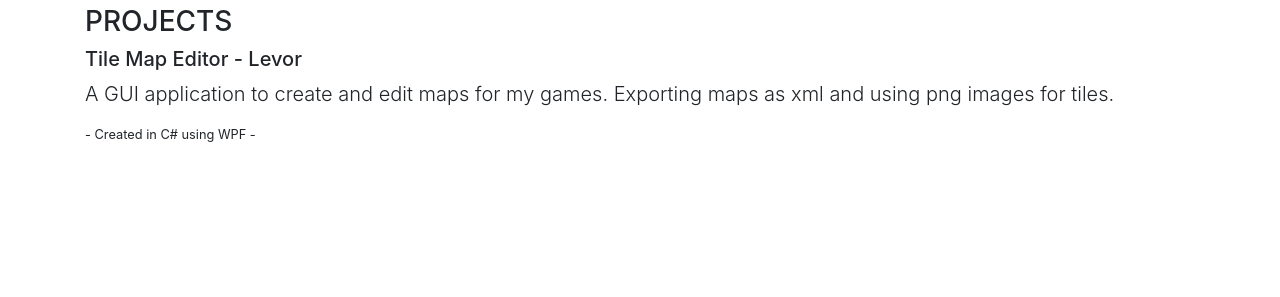
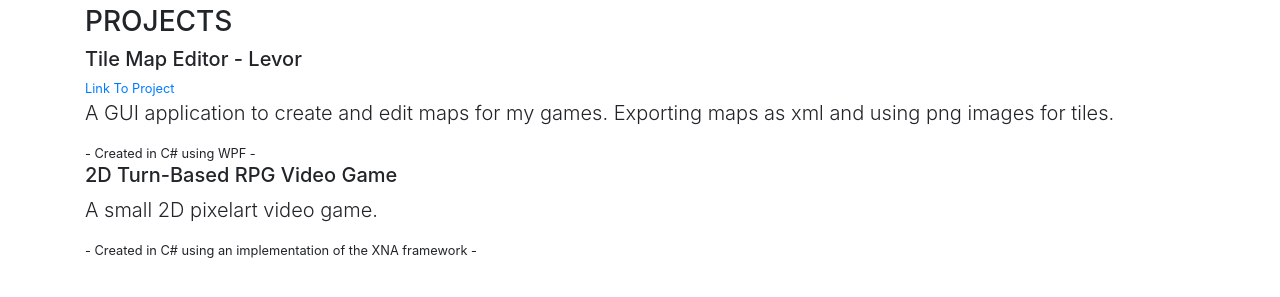
Before and after one commit to Hamad-AM/Hamad-AM.github.io, a plain HTML site: page index.html in a window 1280 px wide. Shown: the part 57-354 px from the top of the page. Drawn offline with nearby package versions, Linux system fonts and the light colour scheme.

Commit message:
Update index.html

```diff
--- a/index.html
+++ b/index.html
@@ -17,8 +17,12 @@
     <div class="container-md">
         <h3>PROJECTS</h3>
         <h5>Tile Map Editor - Levor</h5>
+        <small class="text-muted"><a href="http://hamad-am.github.io/levor/">Link To Project</a></small>
         <p class="lead">A GUI application to create and edit maps for my games. Exporting maps as xml and using png images for tiles.</p>
         <small> - Created in C# using WPF - </small>
+        <h5>2D Turn-Based RPG Video Game</h5>
+        <p class="lead">A small 2D pixelart video game.</p>
+        <small> - Created in C# using an implementation of the XNA framework - </small>
     </div>
 </body>
 </html>
```
